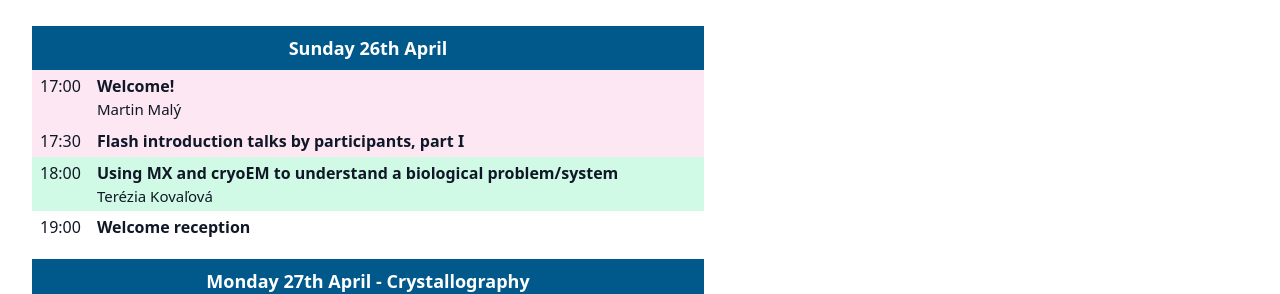
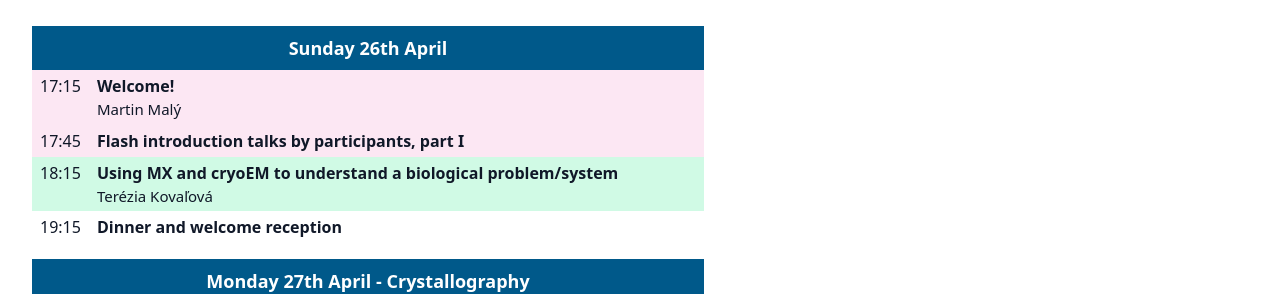
Before and after one commit to ccp4/central-european-workshop, a React (Vite) app: page /#/programme in a window 1280 px wide. Shown: the part 336-630 px from the top of the page. Built offline with nearby package versions, Linux system fonts and the light colour scheme.

Commit message:
Sunday programme

```diff
--- a/src/code/sessions.ts
+++ b/src/code/sessions.ts
@@ -48,24 +48,24 @@ const day1: Day = {
     {
       title: "Welcome!",
       type: "Other",
-      time: "17:00",
+      time: "17:15",
       speakers: [martin_maly],
     },
     {
       title: "Flash introduction talks by participants, part I",
       type: "Other",
-      time: "17:30",
+      time: "17:45",
     },
     {
       title: "Using MX and cryoEM to understand a biological problem/system",
       type: "Lecture",
-      time: "18:00",
+      time: "18:15",
       speakers: [terezia_kovalova],
     },
     {
-      title: "Welcome reception",
+      title: "Dinner and welcome reception",
       type: "Meal",
-      time: "19:00",
+      time: "19:15",
     },
   ],
 };
```
